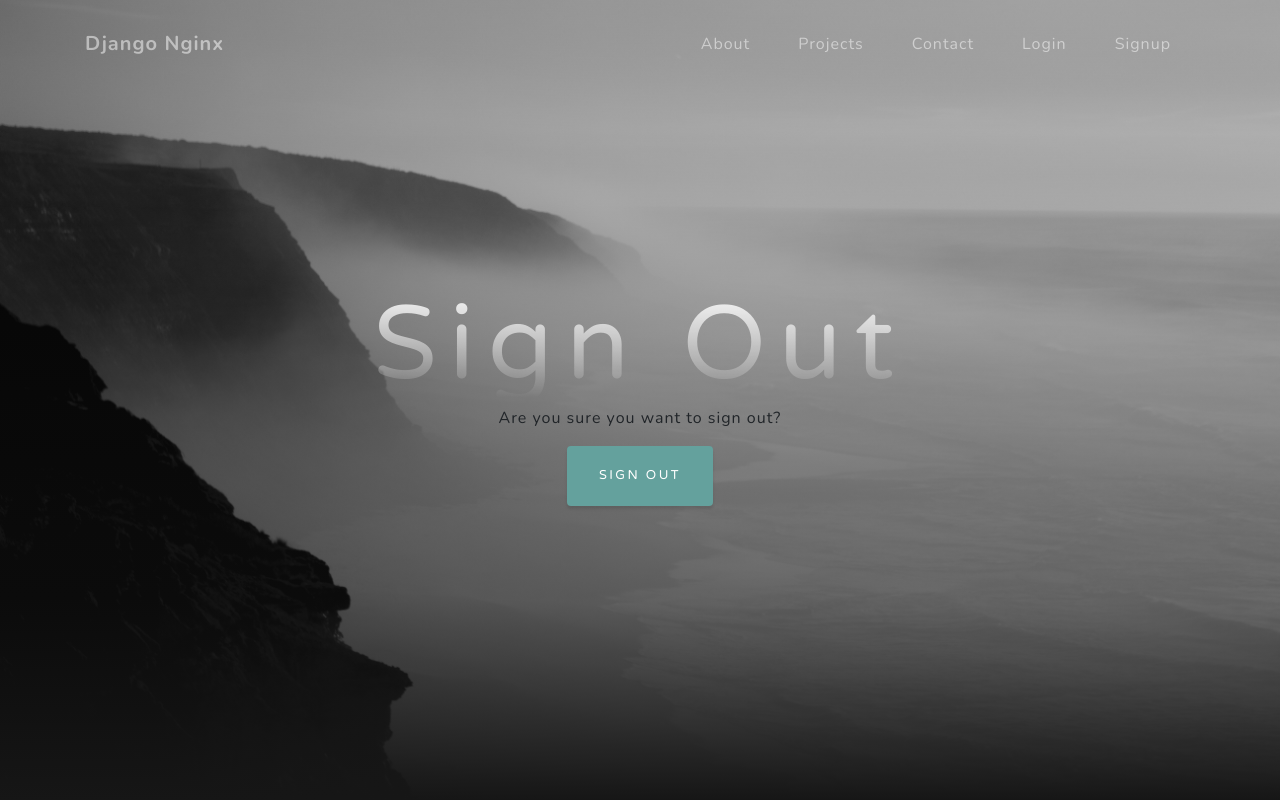
After one commit to shahjalalh/djangonx, a Django app: template templates/account/logout.html in a window 1280 px wide. The commit adds this page. Run offline with Django 3.2, Linux system fonts and the light colour scheme; the template is opened without the code that fills it: most values are stand-ins (such as "Sample title", 1, 10 or a date in 2020); some libraries are stand-ins or nearby versions.

Commit message:
logout page setup

```diff
--- a/djangonx/settings.py
+++ b/djangonx/settings.py
@@ -144,3 +144,5 @@ STATICFILES_DIRS = [
 
 MEDIA_URL = '/media/'
 MEDIA_ROOT = MEDIA_DIR
+
+LOGIN_REDIRECT_URL = '/'
--- a/templates/account/login.html
+++ b/templates/account/login.html
@@ -51,7 +51,8 @@
                             </div>
 
                             {% if redirect_field_value %}
-                        <input type="hidden" name="{{ redirect_field_name }}" value="{{ redirect_field_value }}"/>
+                                <input type="hidden" name="{{ redirect_field_name }}"
+                                       value="{{ redirect_field_value }}"/>
                             {% endif %}
                         </div>
 
--- /dev/null
+++ b/templates/account/logout.html
@@ -0,0 +1,32 @@
+{% extends "base.html" %}
+
+{% load i18n %}
+
+{% block head_title %}{% trans "Sign Out" %}{% endblock %}
+
+{% block content %}
+
+    <!-- Header -->
+    <header class="masthead">
+        <div class="container d-flex h-100 align-items-center">
+            <div class="mx-auto text-center">
+
+                <h1>{% trans "Sign Out" %}</h1>
+
+                <p>{% trans 'Are you sure you want to sign out?' %}</p>
+
+                <form method="post" action="{% url 'account_logout' %}">
+                  {% csrf_token %}
+                  {% if redirect_field_value %}
+                  <input type="hidden" name="{{ redirect_field_name }}" value="{{ redirect_field_value }}"/>
+                  {% endif %}
+                  <button class="btn btn-primary" type="submit">{% trans 'Sign Out' %}</button>
+                </form>
+
+            </div>
+        </div>
+    </header>
+
+
+
+{% endblock %}
--- a/templates/account/signup.html
+++ b/templates/account/signup.html
@@ -1,7 +1,6 @@
-{% extends "account/base.html" %}
+{% extends "base.html" %}
 
 {% load i18n %}
-{% load uni_form_tags %}
 
 {% block head_title %}{% trans "Signup" %}{% endblock %}
 
@@ -13,7 +12,7 @@
 <form class="signup uniForm" id="signup_form" method="post" action="{% url 'account_signup' %}">
   {% csrf_token %}
   <fieldset class="inlineLabels">
-    {{ form|as_uni_form }}
+    {{ form }}
     {% if redirect_field_value %}
     <input type="hidden" name="{{ redirect_field_name }}" value="{{ redirect_field_value }}" />
     {% endif %}
--- a/templates/base.html
+++ b/templates/base.html
@@ -42,6 +42,18 @@
                 <li class="nav-item">
                     <a class="nav-link js-scroll-trigger" href="#signup">Contact</a>
                 </li>
+                {% if user.is_authenticated %}
+                    <li class="nav-item">
+                        <a class="nav-link js-scroll-trigger" href="/accounts/logout">Logout</a>
+                    </li>
+                {% else %}
+                    <li class="nav-item">
+                        <a class="nav-link js-scroll-trigger" href="/accounts/login">Login</a>
+                    </li>
+                    <li class="nav-item">
+                        <a class="nav-link js-scroll-trigger" href="/accounts/signup">Signup</a>
+                    </li>
+                {% endif %}
             </ul>
         </div>
     </div>
```
Also changed, not shown: templates/home/index.html (+12 -0 lines), db.sqlite3. Lines whose indentation alone changed are shown as unchanged.
